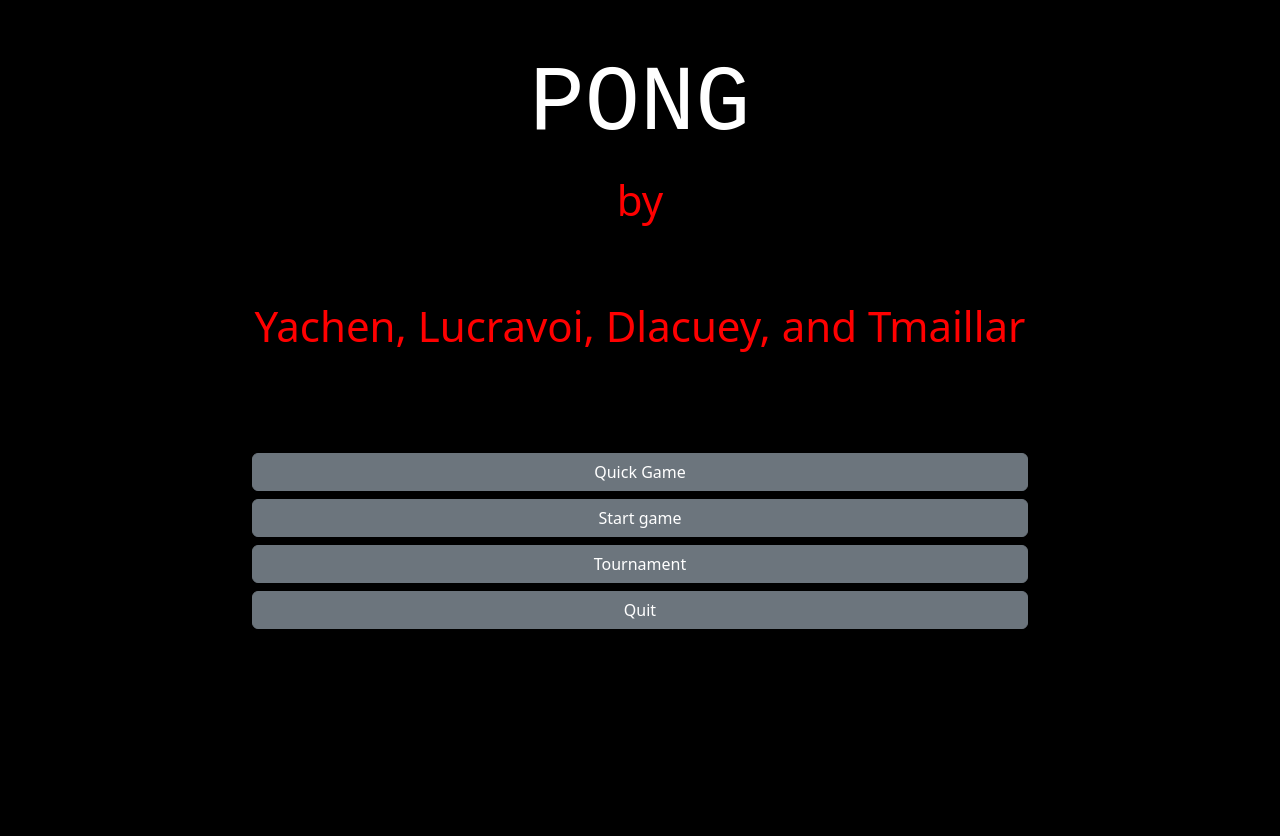
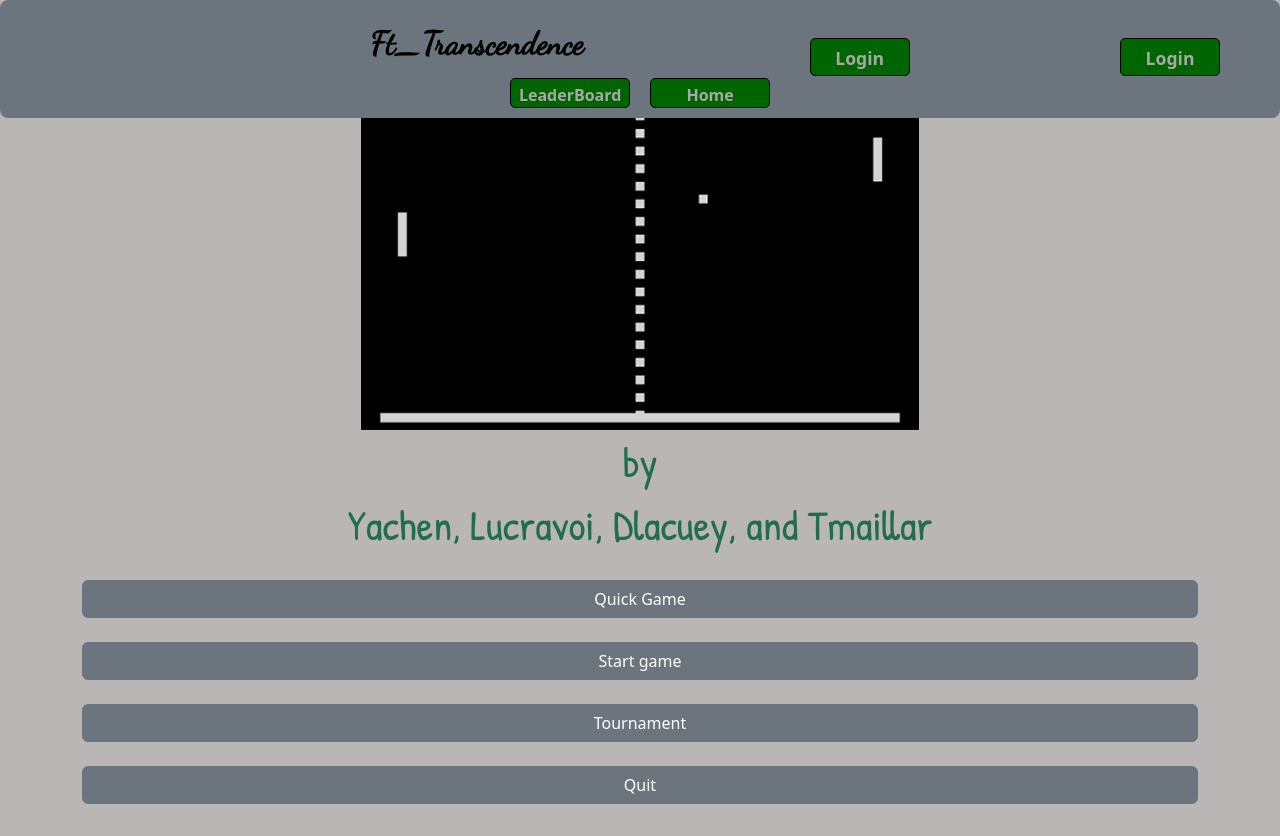
Before and after one commit to jribeiro703/ft_transcendence, a Django app: page / in a window 1280 px wide. Before the commit the page ends 629 px from the top, so only its background shows below. Run offline with Django 3.2, Linux system fonts and the light colour scheme.

Commit message:
bootstrap feature

```diff
--- /dev/null
+++ b/srcs/backend/ted/static/script.js
@@ -0,0 +1,2 @@
+document.write("hello world");
+console.log("probleme");
--- a/srcs/backend/ted/static/ted/css/style.css
+++ b/srcs/backend/ted/static/ted/css/style.css
@@ -1,13 +1,101 @@
 body
 {
-	background-color: rgb(0, 0, 0);
-	color: #ffffff;
-	margin: auto;
-	width: 800px;
-
+	background-color: rgba(141, 131, 131, 0.589);
+	color: #85848498;
+	margin: 0;
+	/* width: 800px; */
 }
 
-button
+
+.header {
+    background-color: #161515fd;
+    color: #fff;
+    padding: 10px 0;
+    text-align: center;
+}
+
+#me {
+    font-family: 'Dancing Script', cursive;
+    font-size: 32px;
+	/* margin-left: 20px; */
+    font-weight: bold;
+    color: #000000;
+}
+
+.custom-42, .custom-normal, .custom-home {
+
+	background-color: #006400;
+	color: rgb(168, 168, 168);
+    border-color: #000000;
+	border-radius: 5px;
+	font-weight: bold;
+}
+
+.custom-42{
+
+	width: 100px;
+	height: 38px;
+	font-size: 1.1rem;
+	margin-top: 25px;
+	/* margin-left: -120px; */
+}
+
+.custom-normal {
+
+	width: 120px;
+	height: 30px;
+	font-size: 1rem;
+	/* margin-left: 1040px; */
+}
+
+.custom-home {
+
+	width: 120px;
+	height: 30px;
+	font-size: 1rem;
+	/* margin-left: auto; */
+}
+
+.custom-42:hover, .custom-home:hover, .custom-normal:hover
 {
-	color: #2bce61;
+    color: #FFFFFF;
+    background-color: #006400; /* Couleur au survol */
+    border-color: #000000;
 }
+
+.custom-42:active, .custom-home:active, .custom-normal:active {
+    color: #FFFFFF;
+    background-color: #006400; /* Couleur lors du clic */
+    border-color: #000000;
+}
+
+.custom-rounded {
+    border-radius: 10px;
+}
+
+.navbar {
+    display: center;
+    justify-content: center;
+    padding: 10px;
+    background-color: #216d50;
+	align-items: center;
+}
+
+.navbar .nav-links {
+    display: flex;
+    justify-content: space-between;
+    flex: 1;
+	margin-right: 10px;
+}
+
+.navbar a {
+    margin: 10px 100px;
+    text-decoration: none;
+    color: #000000;
+	font-size: 30px;
+    font-family: 'Patrick Hand', cursive;
+}
+
+.navbar a:hover {
+    color: #a3a121;
+}
--- a/srcs/backend/ted/templates/ted/index.html
+++ b/srcs/backend/ted/templates/ted/index.html
@@ -4,43 +4,40 @@
 <head>
 	<meta charset="utf-8">
 	<meta name="viewport" content="width=device-width, initial-scale=1">
+	<meta http-equiv="X-UA-Compatible" content="ie=edge">
 	<title>Transcendance</title>
+	<link href="https://fonts.googleapis.com/css2?family=Patrick+Hand&family=Indie+Flower&family=Dancing+Script&display=swap" rel="stylesheet">
 	<link href="https://cdn.jsdelivr.net/npm/bootstrap@5.3.3/dist/css/bootstrap.min.css" rel="stylesheet" integrity="sha384-QWTKZyjpPEjISv5WaRU9OFeRpok6YctnYmDr5pNlyT2bRjXh0JMhjY6hW+ALEwIH" crossorigin="anonymous">
-	<link rel="stylesheet" href="{% static 'global.css' %}">
-	<link rel="stylesheet" href="{% static 'ted/css/style.css' %}">
+	<link rel="stylesheet" href="{% static 'ted/css/style.css' %}?v=1.0">
+	<link rel="stylesheet" href="{% static 'global.css' %}?v=1.0">
 </head>
 <body>
-	<h1>{{ message }}</h1>
-	<p>by<br><br>Yachen, Lucravoi, Dlacuey, and Tmaillar</p>
-
-	<!-- {% comment %} {% now "d/m/Y H:i:s" %}
-	{% lorem 2 p %}
-	{% debug %}
-	<h2>Contenu d'un autre fichier</h2>
-	{% include "./other.html" %}
-	<p>Lien vers <a href = "{% url 'indexOfTed' %}">Ted</a></p>
-
-	{% if number > 10 %}
-		<p>le number est superieur a 10</p>
-	{% else %}
-		<p>le number est inferieur a 10</p>
-
-	{% endif %}
-	<ul>
-		<p>List Creator : </p>
-		{% for u in userList %}
-			<li>{{ u }}</li>
-		{% endfor %}
-	</ul> {% endcomment %} -->
-	<br><br><br>
+	<nav class="navbar fixed-top bg-secondary rounded-3 px-5">
+		<div class="container-fluid d-flex justify-content-between align-items-center">
+			<div class="d-flex align-items-center"></div>
+				<a id="me" class="me-3">Ft_Transcendence</a>
+		 		<button class="btn btn-outline-success custom-42" type="button">Login</button>
+		 		<button class="btn btn-outline-success custom-42" type="button">Login</button>
+			</div>
+			<div class="d.flex">
+		  		<button class="btn btn-sm btn-outline-secondary custom-normal me-3" type="button">LeaderBoard</button>
+		  		<button class="btn btn-sm btn-outline-secondary custom-home" type="button">Home</button>
+			</div>
+		</div>
+	  </nav>
+	<br>
+	<div class="container">
+		<div class="w-50 mx-auto">
+			<img class="img-fluid" src="{% static 'ted/css/images/pong-game-card.png' %}" alt="Pong Game">
+		</div>
+	</div>
+	<p>by<br>Yachen, Lucravoi, Dlacuey, and Tmaillar</p>
 	<div class="container py-2 d-flex flex-column align-items-centercontainer py-2">
-		<button class="btn btn-secondary custom-btn mb-2">Quick Game</button>
-		<button class="btn btn-secondary custom-btn mb-2">Start game</button>
-		<button class="btn btn-secondary custom-btn mb-2">Tournament</button>
-		<button class="btn btn-secondary custom-btn mb-2">Quit</button>
+		<button class="btn btn-secondary custom-btn mb-4">Quick Game</button>
+		<button class="btn btn-secondary custom-btn mb-4">Start game</button>
+		<button class="btn btn-secondary custom-btn mb-4">Tournament</button>
+		<button class="btn btn-secondary custom-btn mb-4">Quit</button>
 	</div>
-
-
 	<script src="https://cdn.jsdelivr.net/npm/bootstrap@5.3.3/dist/js/bootstrap.bundle.min.js" integrity="sha384-YvpcrYf0tY3lHB60NNkmXc5s9fDVZLESaAA55NDzOxhy9GkcIdslK1eN7N6jIeHz" crossorigin="anonymous"></script>
 </body>
 </html>
--- a/srcs/backend/ted/views.py
+++ b/srcs/backend/ted/views.py
@@ -4,7 +4,7 @@ from django.template import loader
 
 def index(request):
 	context = {
-		"message": "PONG",
+		"gameTitle": "PING",
 		"number": 42,
 		"userList": ["Yabing", "Ludo", "David", "Thibaud"]
 		}
--- a/srcs/backend/transcendence/static/global.css
+++ b/srcs/backend/transcendence/static/global.css
@@ -1,14 +1,15 @@
 p
 {
-	color: #ff0000;
+	color: #216d50;;
 	text-align: center;
 	font-size: 42px;
+    font-family: 'Patrick Hand', cursive;
 }
 h1
 {
 	margin-top: 50px;
 	text-align: center;
-	font-family: 'VCR OSD Mono', 'Pixelated', 'Courier New', sans-serif;
+    font-family: 'Patrick Hand', cursive;
 	font-size: 92px;
-	color: #fff;
+	color: #000000;
 }
```
Also changed, not shown: srcs/backend/ted/static/ted/css/images/pong-game-card.png (added).
